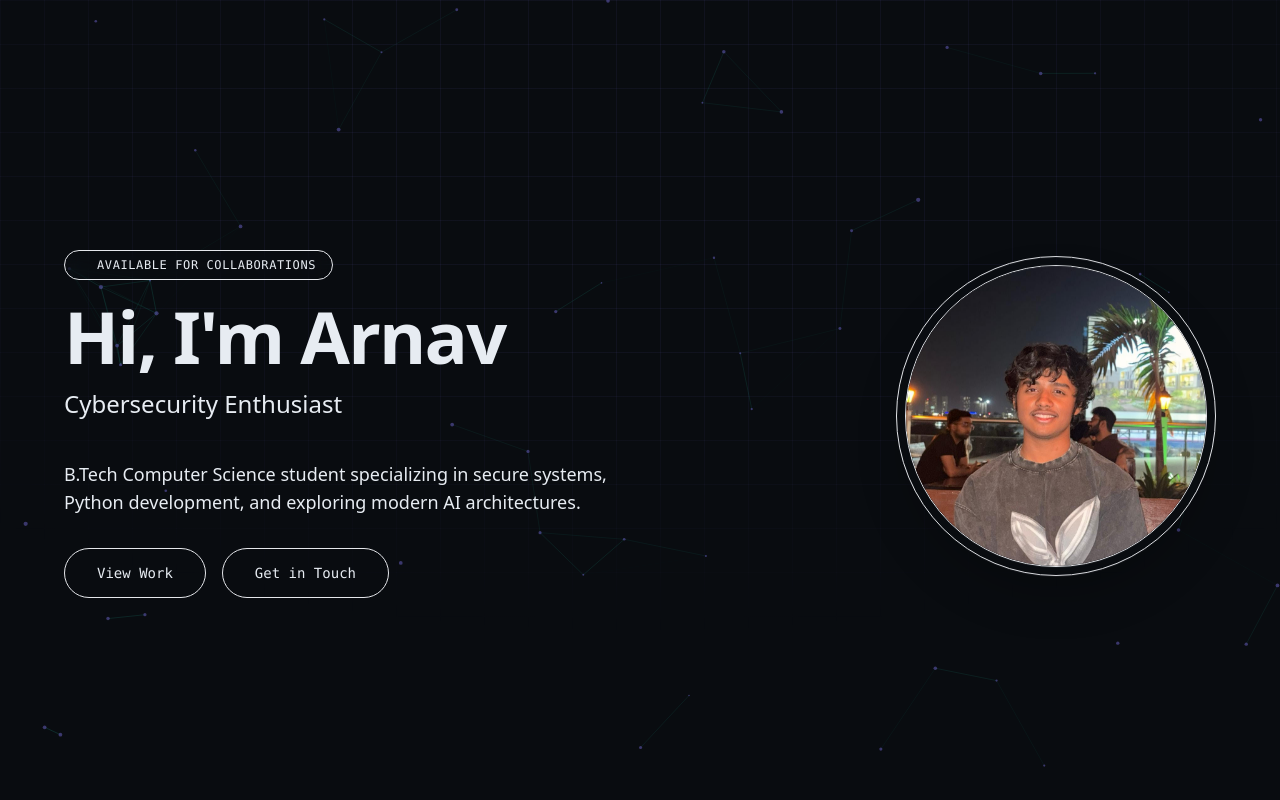
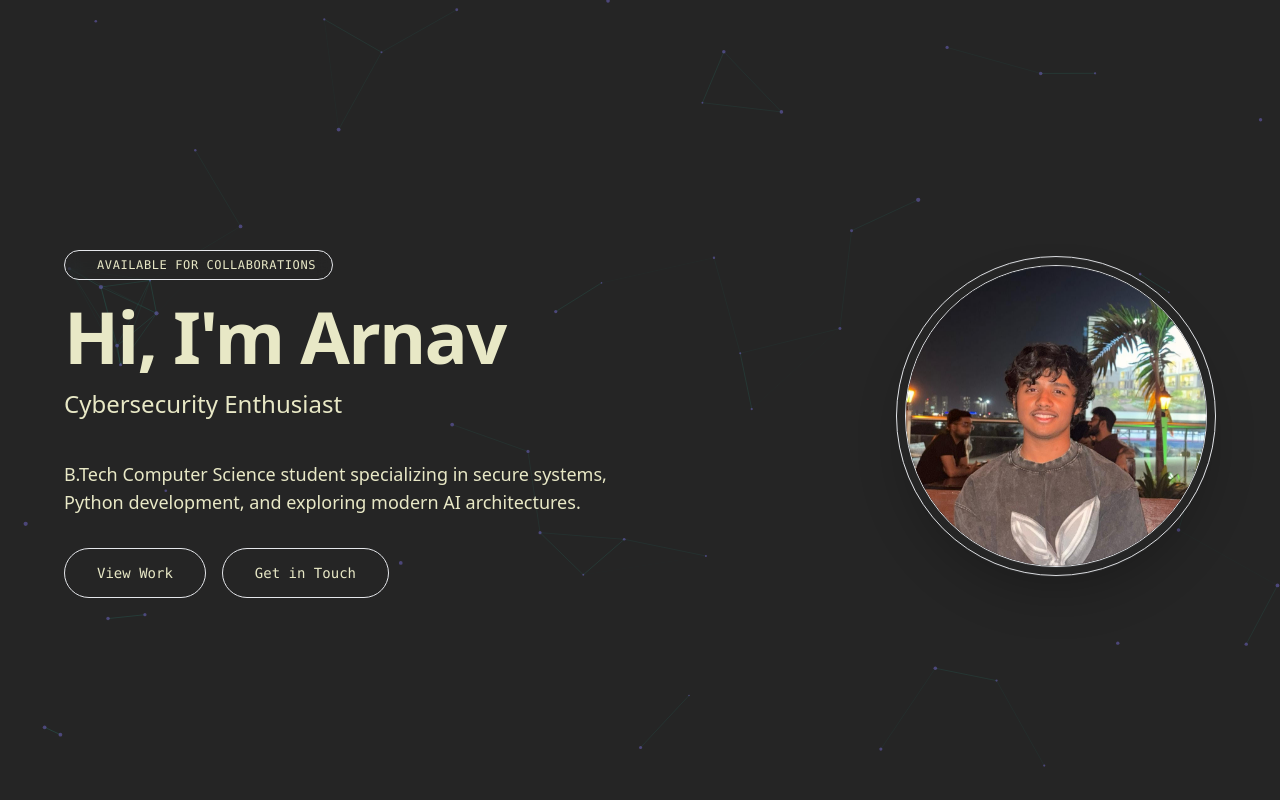
Before and after one commit to arnavk-helios/personal-website, a Next.js app: page / in a window 1280 px wide. Shown: the top 800 px of the page. Built offline with nearby package versions, Linux system fonts and the light colour scheme.

Commit message:
Update globals.css

```diff
--- a/app/globals.css
+++ b/app/globals.css
@@ -7,38 +7,35 @@ html {
 }
 
 body {
-  background-color: #090c10;
-  color: #e7ecf2;
+  background-color: #252525;
+  color: #e8e8c6;
 }
 
 ::selection {
-  background-color: #2ff3d0;
-  color: #090c10;
+  background: #a6f04d;
+  color: #252525;
 }
 
 ::-webkit-scrollbar {
-  width: 10px;
+  width: 12px;
 }
 ::-webkit-scrollbar-track {
-  background: #090c10;
+  background: #1b1b1b;
 }
 ::-webkit-scrollbar-thumb {
-  background: #232c39;
-  border-radius: 999px;
+  background: #474744;
+  border: 2px solid #1b1b1b;
 }
 ::-webkit-scrollbar-thumb:hover {
-  background: #2ff3d0;
+  background: #a6f04d;
 }
 
-/* Visible keyboard focus everywhere */
 a:focus-visible,
 button:focus-visible {
-  outline: 2px solid #2ff3d0;
+  outline: 3px solid #a6f04d;
   outline-offset: 3px;
-  border-radius: 4px;
 }
 
-/* Respect reduced-motion preference */
 @media (prefers-reduced-motion: reduce) {
   *,
   *::before,
@@ -50,14 +47,67 @@ button:focus-visible {
   }
 }
 
-.text-balance {
-  text-wrap: balance;
+@layer components {
+  .pixel-grid {
+    background-image:
+      linear-gradient(to right, rgba(232, 232, 198, 0.06) 1px, transparent 1px),
+      linear-gradient(to bottom, rgba(232, 232, 198, 0.06) 1px, transparent 1px);
+    background-size: 32px 32px;
+  }
+
+  .mc-panel {
+    background: #2f2f2f;
+    border: 4px solid #141414;
+    box-shadow:
+      inset 4px 4px 0 #4d4d4a,
+      inset -4px -4px 0 #1c1c1c,
+      8px 8px 0 #141414;
+  }
+
+  .mc-panel-lime {
+    background: #a6f04d;
+    color: #252525;
+    border: 4px solid #141414;
+    box-shadow:
+      inset 4px 4px 0 #d4ff9c,
+      inset -4px -4px 0 #6fb52a,
+      8px 8px 0 #141414;
+  }
+
+  .mc-slot {
+    background: #3a3a37;
+    box-shadow:
+      inset 3px 3px 0 #1c1c1c,
+      inset -3px -3px 0 #5a5a56;
+  }
+
+  .pixel-clip {
+    clip-path: polygon(
+      0 8px, 8px 8px, 8px 0,
+      calc(100% - 8px) 0, calc(100% - 8px) 8px, 100% 8px,
+      100% calc(100% - 8px), calc(100% - 8px) calc(100% - 8px), calc(100% - 8px) 100%,
+      8px 100%, 8px calc(100% - 8px), 0 calc(100% - 8px)
+    );
+  }
+
+  .pixel-clip-sm {
+    clip-path: polygon(
+      0 4px, 4px 4px, 4px 0,
+      calc(100% - 4px) 0, calc(100% - 4px) 4px, 100% 4px,
+      100% calc(100% - 4px), calc(100% - 4px) calc(100% - 4px), calc(100% - 4px) 100%,
+      4px 100%, 4px calc(100% - 4px), 0 calc(100% - 4px)
+    );
+  }
+
+  .pixel-circle {
+    clip-path: polygon(
+      20% 0, 80% 0, 80% 8%, 92% 8%, 92% 20%, 100% 20%,
+      100% 80%, 92% 80%, 92% 92%, 80% 92%, 80% 100%,
+      20% 100%, 20% 92%, 8% 92%, 8% 80%, 0 80%, 0 20%, 8% 20%, 8% 8%, 20% 8%
+    );
+  }
+
+  .vertical-jp {
+    writing-mode: vertical-rl;
+  }
 }
-
-.grid-fade {
-  background-image:
-    linear-gradient(to right, rgba(139, 124, 255, 0.06) 1px, transparent 1px),
-    linear-gradient(to bottom, rgba(139, 124, 255, 0.06) 1px, transparent 1px);
-  background-size: 44px 44px;
-  mask-image: radial-gradient(ellipse 80% 60% at 50% 20%, black 40%, transparent 100%);
-}
```
